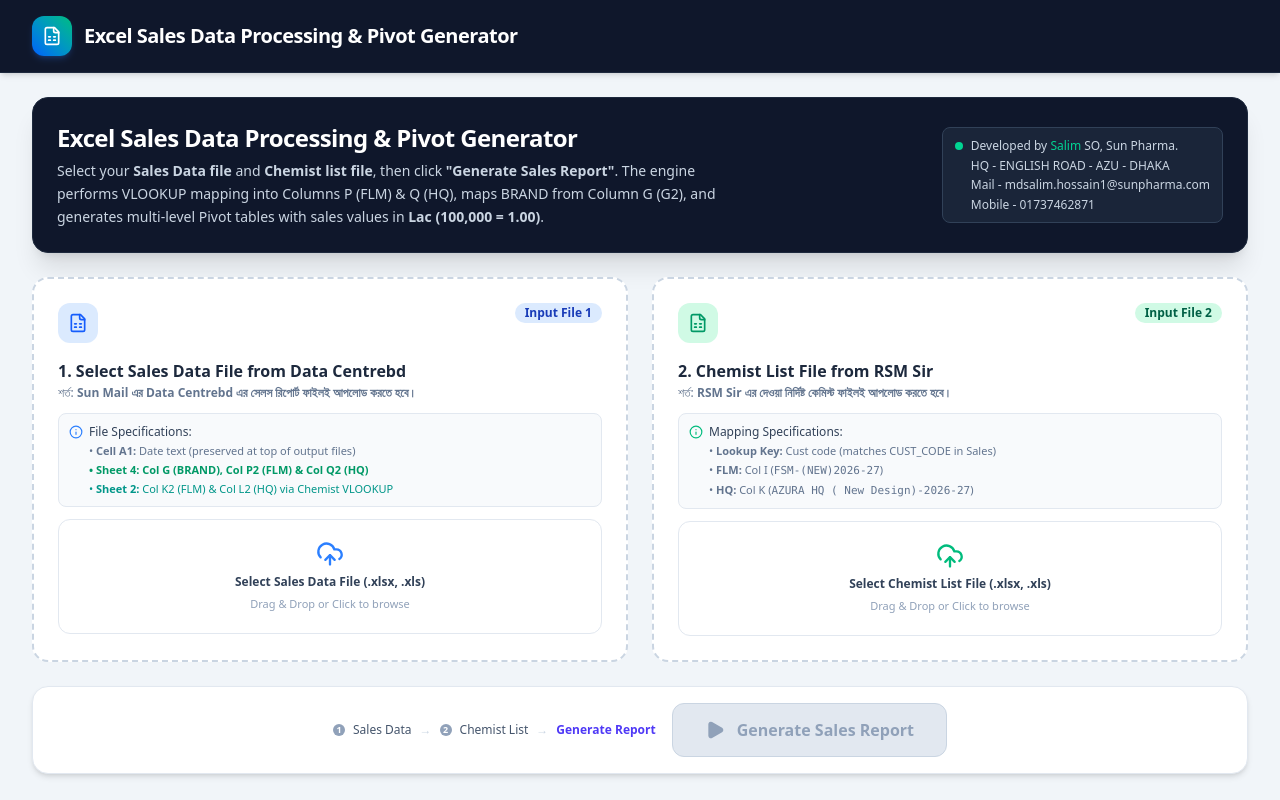
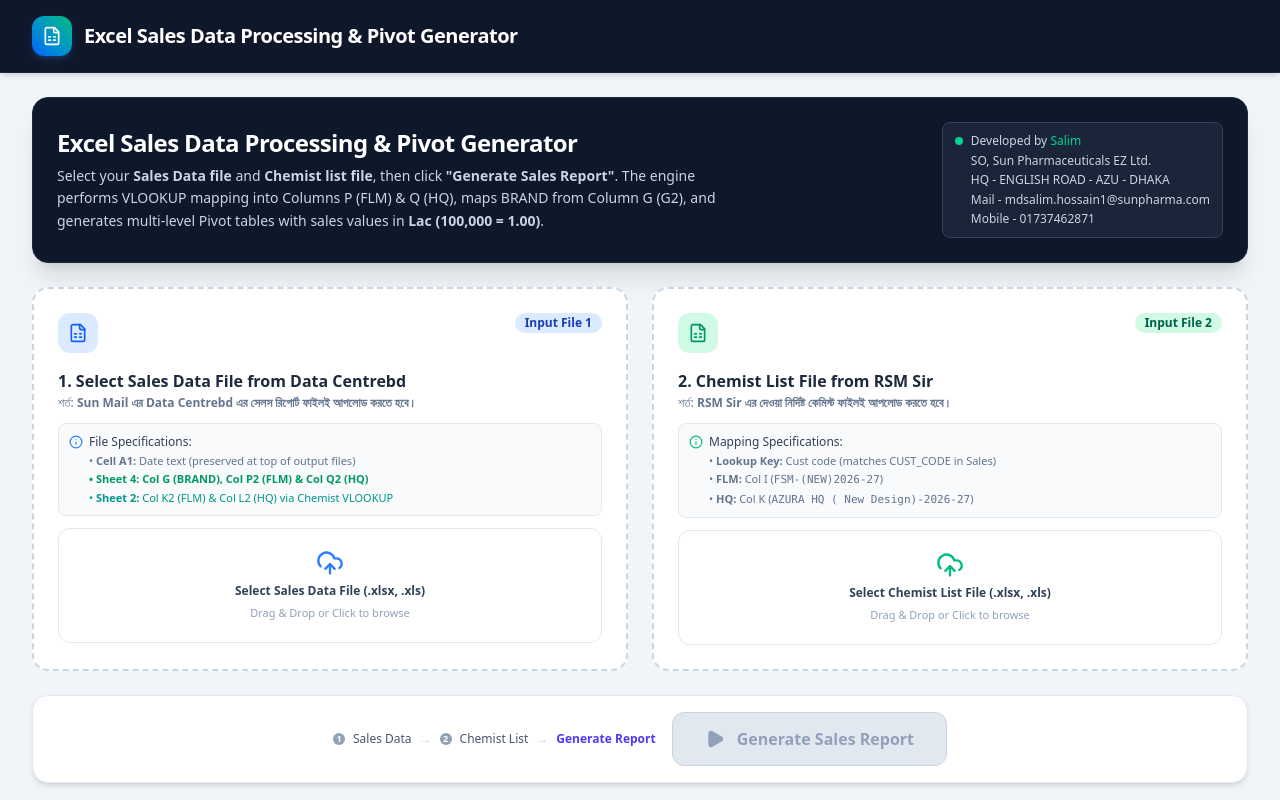
Before and after one commit to Salimbd71/SalesReport, a React (Vite) app: page / in a window 1280 px wide. Shown: the top 800 px of the page. Built offline with nearby package versions, Linux system fonts and the light colour scheme.

Commit message:
Update company name in FileUploadCards component

```diff
--- a/src/components/FileUploadCards.tsx
+++ b/src/components/FileUploadCards.tsx
@@ -88,9 +88,9 @@ export const FileUploadCards: React.FC<FileUploadCardsProps> = ({
         >
           Salim
         </a>
-        {" "}SO, Sun Pharma.
+        {" "}
       </div>
-
+      <div>SO, Sun Pharmaceuticals EZ Ltd.</div>
       <div>HQ - ENGLISH ROAD - AZU - DHAKA</div>
       <div>Mail - mdsalim.hossain1@sunpharma.com</div>
       <div>Mobile - 01737462871</div>
```
